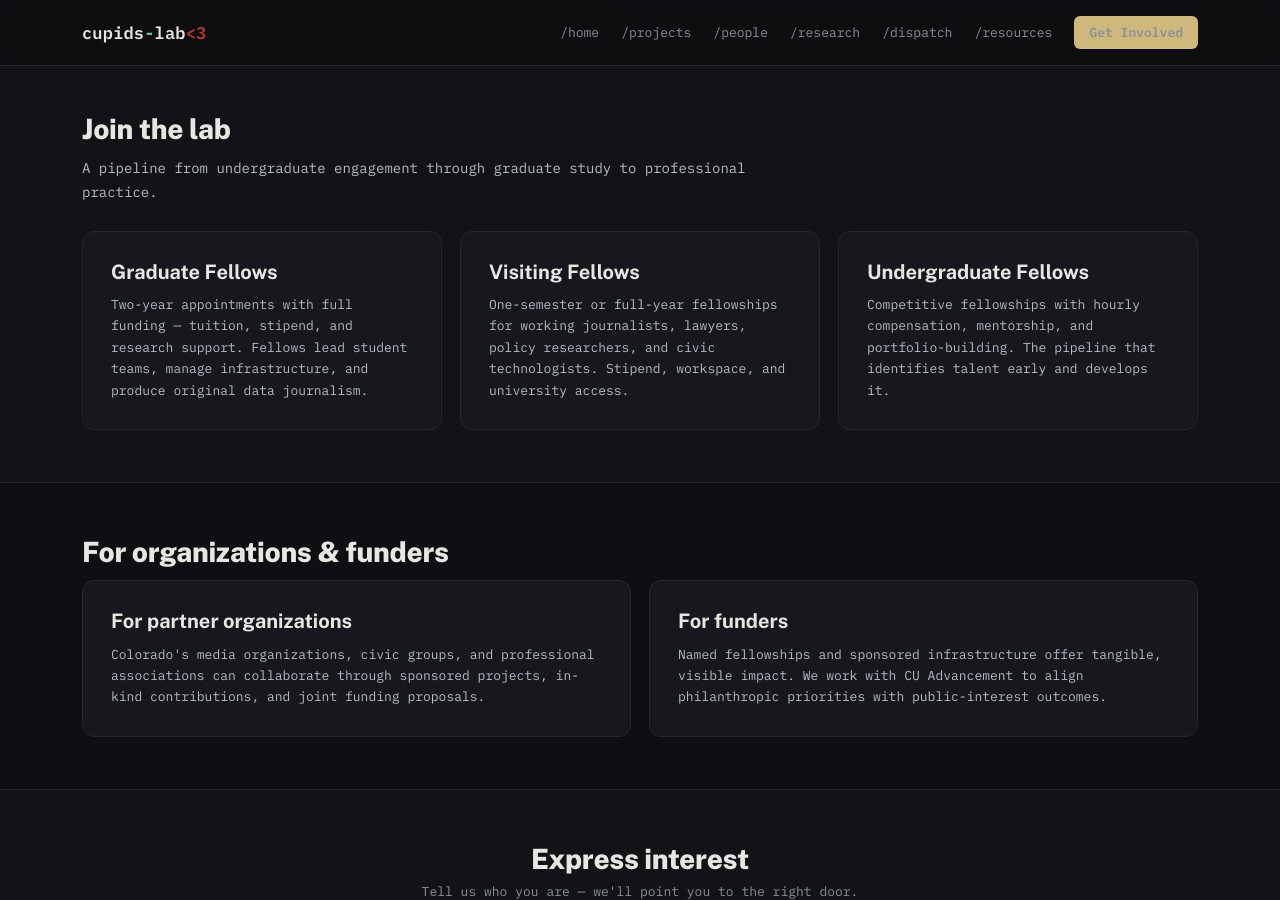
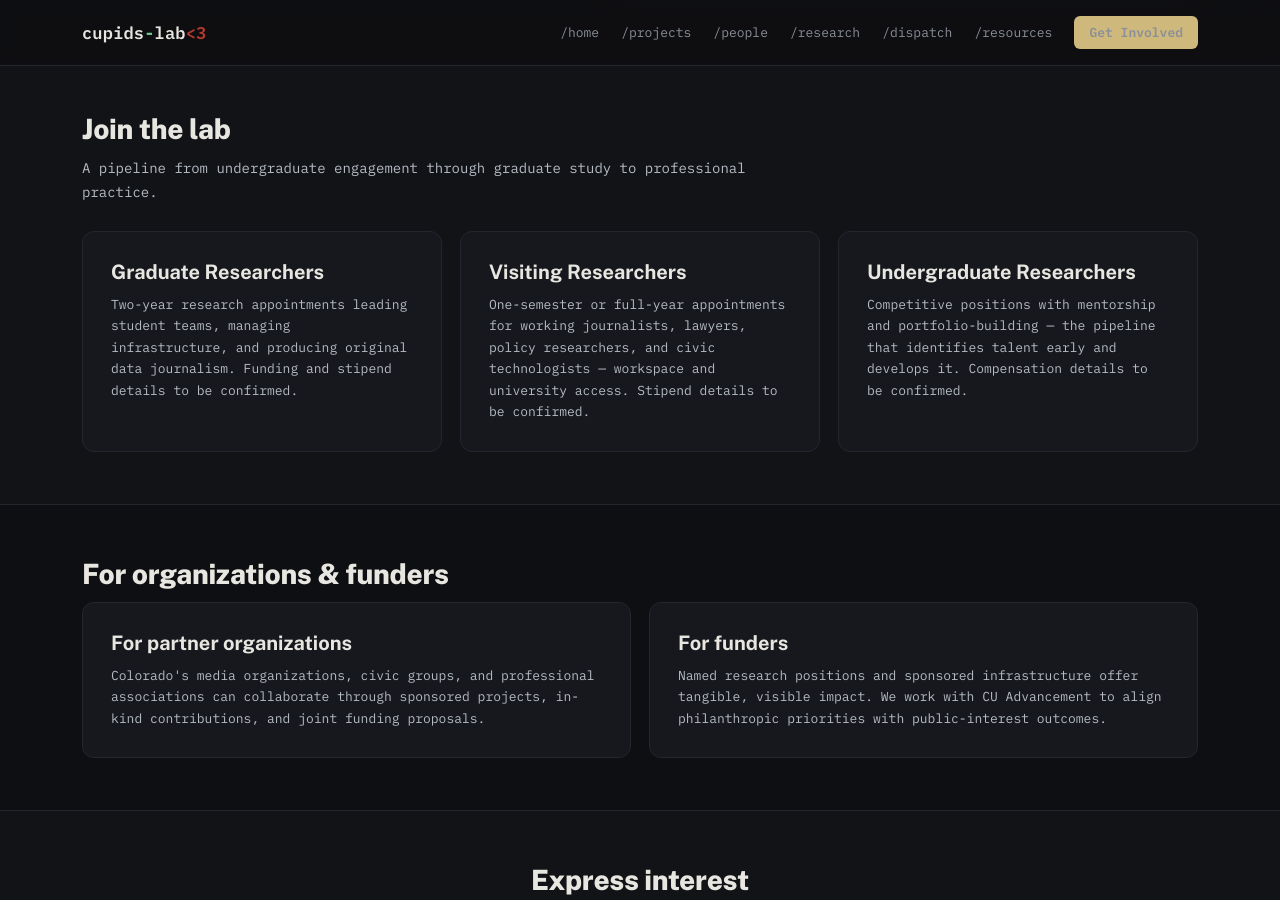
Before and after one commit to CUPIDS-Lab/cupids-lab.github.io, a Jekyll site: the page built from _pages/get-involved.md, in a window 1280 px wide and 900 px high, scrolled down 2203 px. Built offline with Jekyll 4.4.1, drawn with Linux system fonts in a browser that asks for light colours; some of the changed text lies outside the part shown.

Commit message:
Get Involved copy + SI full-network reset
- Get Involved: rename "Fellows" → "Researchers" throughout (including the
  interest-form option and the intro line), and replace unconfirmed funding
  promises (full funding, tuition, stipend, hourly compensation) with
  "details to be confirmed" stubs.
- cupids.js: when the SI process saturates and forces a refresh, reset the
  ENTIRE network — re-seed positions, hearts, and patient zero — rather than
  curing nodes in place, so the spread restarts on a fresh graph. Drops the
  now-unused cure() helper.

```diff
--- a/_includes/forms/interest.html
+++ b/_includes/forms/interest.html
@@ -10,7 +10,7 @@
         <option value="">I'm interested as a…</option>
         <option>Undergraduate student</option>
         <option>Master's / graduate student</option>
-        <option>Prospective visiting fellow</option>
+        <option>Prospective visiting researcher</option>
         <option>Partner organization</option>
         <option>Funder / supporter</option>
       </select>
--- a/_pages/get-involved.md
+++ b/_pages/get-involved.md
@@ -24,15 +24,15 @@ sections:
     cols: 3
     body: "A pipeline from undergraduate engagement through graduate study to professional practice."
     items:
-      - { title: "Graduate Fellows", body: "Two-year appointments with full funding — tuition, stipend, and research support. Fellows lead student teams, manage infrastructure, and produce original data journalism." }
-      - { title: "Visiting Fellows", body: "One-semester or full-year fellowships for working journalists, lawyers, policy researchers, and civic technologists. Stipend, workspace, and university access." }
-      - { title: "Undergraduate Fellows", body: "Competitive fellowships with hourly compensation, mentorship, and portfolio-building. The pipeline that identifies talent early and develops it." }
+      - { title: "Graduate Researchers", body: "Two-year research appointments leading student teams, managing infrastructure, and producing original data journalism. Funding and stipend details to be confirmed." }
+      - { title: "Visiting Researchers", body: "One-semester or full-year appointments for working journalists, lawyers, policy researchers, and civic technologists — workspace and university access. Stipend details to be confirmed." }
+      - { title: "Undergraduate Researchers", body: "Competitive positions with mentorship and portfolio-building — the pipeline that identifies talent early and develops it. Compensation details to be confirmed." }
   - type: cards
     heading: "For organizations & funders"
     cols: 2
     items:
       - { title: "For partner organizations", body: "Colorado's media organizations, civic groups, and professional associations can collaborate through sponsored projects, in-kind contributions, and joint funding proposals." }
-      - { title: "For funders", body: "Named fellowships and sponsored infrastructure offer tangible, visible impact. We work with CU Advancement to align philanthropic priorities with public-interest outcomes." }
+      - { title: "For funders", body: "Named research positions and sponsored infrastructure offer tangible, visible impact. We work with CU Advancement to align philanthropic priorities with public-interest outcomes." }
   - { type: interest }
 ---
-Need data help for your newsroom or nonprofit? Let Cupid play matchmaker. Want to do the work? Join the lab as a student, fellow, or partner.
+Need data help for your newsroom or nonprofit? Let Cupid play matchmaker. Want to do the work? Join the lab as a student, researcher, or partner.
--- a/assets/js/cupids.js
+++ b/assets/js/cupids.js
@@ -96,7 +96,7 @@
         pts.push({
           x: Math.random() * W, y: Math.random() * H,
           vx: (Math.random() - 0.5) * 0.22, vy: (Math.random() - 0.5) * 0.22,
-          baseGlyph: s.g, baseColor: s.c, glyph: s.g, color: s.c, infected: false,
+          glyph: s.g, color: s.c, infected: false,
           size: 14 + Math.random() * 30   // ~doubled size range vs. before
         });
       }
@@ -104,7 +104,6 @@
     }
 
     function infect(p) { p.infected = true; p.glyph = INFECTED.g; p.color = INFECTED.c; }
-    function cure(p) { p.infected = false; p.glyph = p.baseGlyph; p.color = p.baseColor; }
 
     // Patient zero (a few seeds, scaled to the network size).
     function seedInfections() {
@@ -121,11 +120,9 @@
       var inf = 0, k;
       for (k = 0; k < pts.length; k++) if (pts[k].infected) inf++;
       if (inf === 0) { seedInfections(); return; }
-      if (inf >= pts.length * RESET_FRAC) {
-        for (k = 0; k < pts.length; k++) cure(pts[k]);
-        seedInfections();
-        return;
-      }
+      // Saturated: refresh the ENTIRE network — new positions, new hearts, new
+      // patient zero — so the spread restarts on a fresh graph.
+      if (inf >= pts.length * RESET_FRAC) { seed(c._w, c._h); return; }
       var d2 = linkDist * linkDist, toInfect = [];
       for (var a = 0; a < pts.length; a++) {
         if (!pts[a].infected) continue;
```
